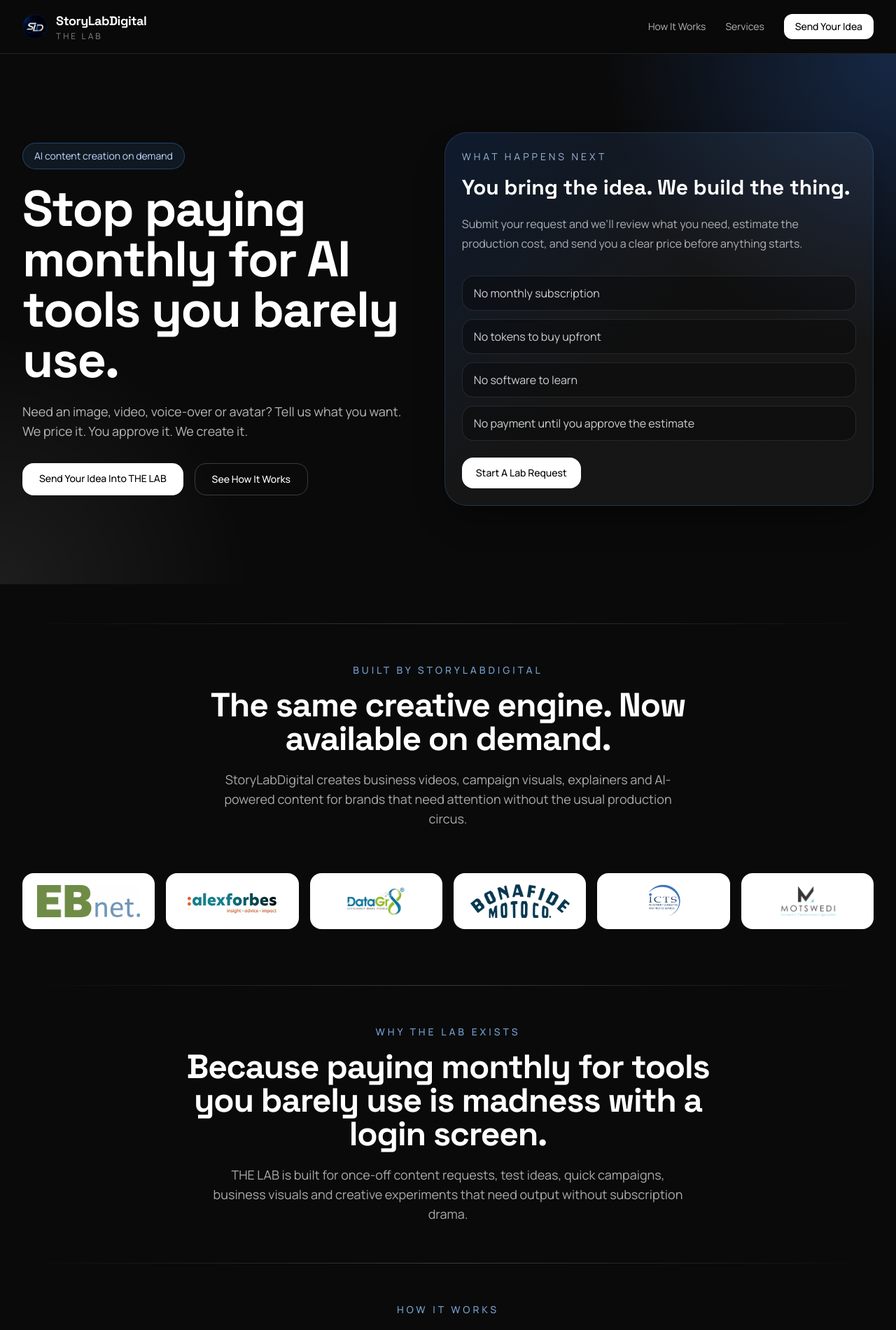
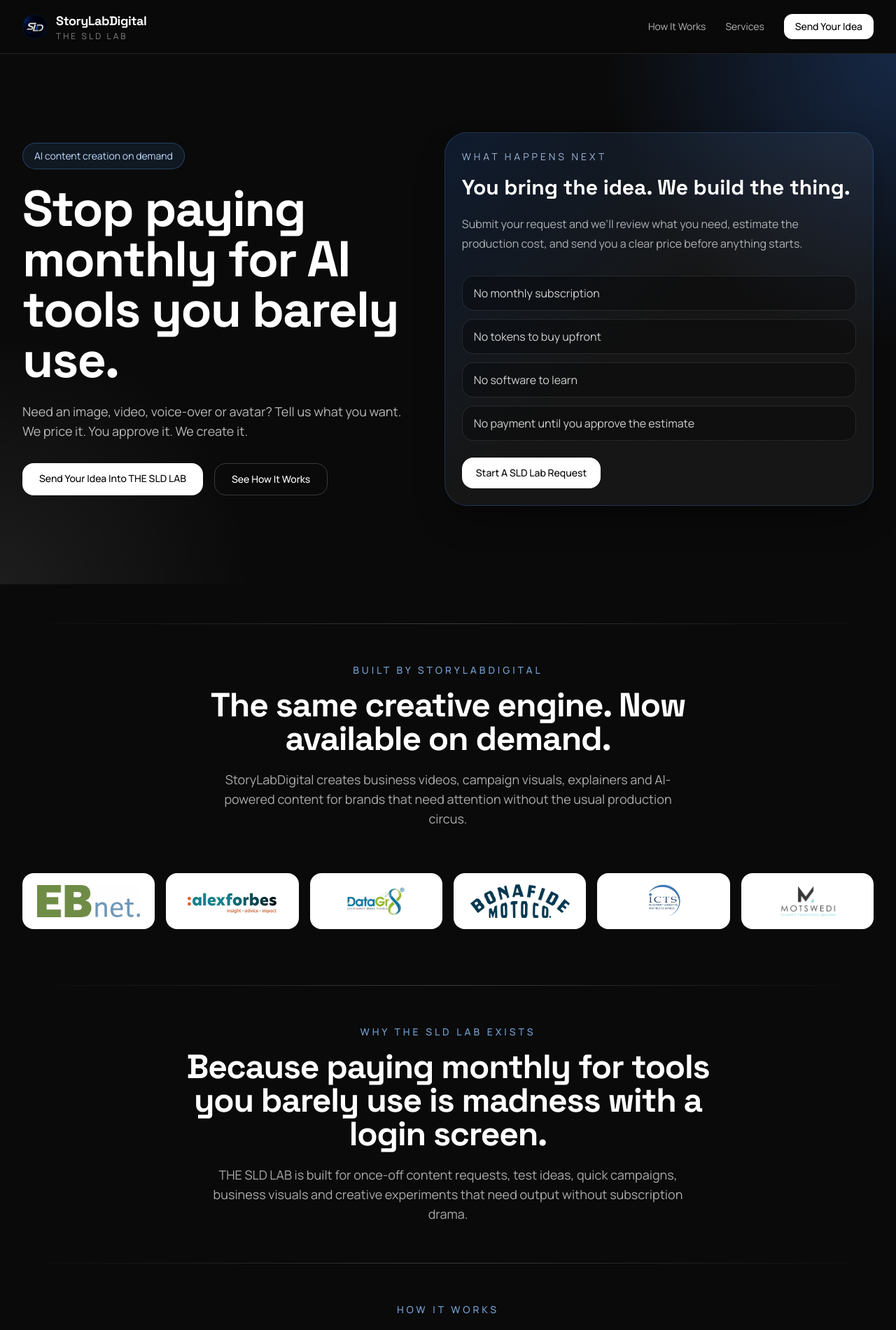
Before and after one commit to StoryLabDigital/storylabdigital-site, a Next.js app: page /the-lab in a window 1280 px wide. Shown: the top 1901 px of the page at 70% size. Built offline with nearby package versions, Linux system fonts and the light colour scheme.

Commit message:
Rebrand THE LAB to SLD THE LAB

```diff
--- a/app/page.tsx
+++ b/app/page.tsx
@@ -311,7 +311,7 @@ export default function StoryLabDigitalSite() {
     href="/the-lab"
     className="rounded-xl border border-cyan-400/50 bg-gradient-to-r from-cyan-500/20 to-blue-500/20 px-6 py-2.5 font-medium text-cyan-200 transition-all duration-300 hover:scale-[1.03] hover:border-cyan-300 hover:shadow-[0_0_20px_rgba(34,211,238,0.35)]"
   >
-    🧪 THE LAB
+    🧪 THE SLD LAB
   </a>
 
   <a href="#contact" className="rounded-xl bg-white px-6 py-2.5 font-medium text-black transition hover:scale-[1.02]">
@@ -344,7 +344,7 @@ export default function StoryLabDigitalSite() {
                   Start a Project
                 </Magnetic>
                 <Magnetic href="/the-lab" className="rounded-2xl border border-blue-400/40 bg-blue-400/10 px-6 py-3 text-sm font-medium text-blue-200 transition hover:bg-blue-400/20">
-                  Enter THE LAB
+                  Enter THE SLD LAB
                 </Magnetic>
               </motion.div>
             </motion.div>
@@ -432,7 +432,7 @@ export default function StoryLabDigitalSite() {
   <div className="rounded-[2rem] border border-cyan-400/20 bg-gradient-to-br from-cyan-500/10 via-blue-500/5 to-white/5 p-10 text-center">
 
     <p className="text-sm font-medium uppercase tracking-[0.35em] text-cyan-300">
-      🧪 THE LAB
+      🧪 THE SLD LAB
     </p>
 
     <h3
@@ -454,7 +454,7 @@ export default function StoryLabDigitalSite() {
     <p className="mx-auto mt-8 max-w-2xl text-base leading-7 text-cyan-100/80">
       Good.
       <br />
-      That's exactly why THE LAB exists.
+      That's exactly why THE SLD LAB exists.
     </p>
 
     <div className="mt-10 flex flex-wrap justify-center gap-3">
@@ -479,7 +479,7 @@ export default function StoryLabDigitalSite() {
       href="/the-lab"
       className="mt-10 inline-flex items-center justify-center rounded-2xl border border-cyan-400/50 bg-gradient-to-r from-cyan-500/20 to-blue-500/20 px-8 py-4 text-base font-medium text-cyan-100 transition-all duration-300 hover:scale-[1.03] hover:shadow-[0_0_25px_rgba(34,211,238,0.35)]"
     >
-      🧪  Enter THE LAB
+      🧪  Enter THE SLD LAB
     </a>
 
   </div>
@@ -677,7 +677,7 @@ export default function StoryLabDigitalSite() {
         href="/the-lab"
         className="inline-flex items-center justify-center rounded-xl border border-cyan-400/40 bg-cyan-500/10 px-6 py-2.5 text-sm font-medium text-cyan-200 transition-all duration-300 hover:bg-cyan-500/20 hover:text-cyan-100 hover:shadow-[0_0_15px_rgba(34,211,238,0.3)]"
       >
-        🧪 Enter THE LAB
+        🧪 Enter THE SLD LAB
       </a>
     </div>
 
--- a/app/the-lab/page.tsx
+++ b/app/the-lab/page.tsx
@@ -42,7 +42,7 @@ const services = [
   { title: "Voice-over", price: "From R150", text: "Narration, explainer reads, character voices and short-form audio." },
   { title: "Avatar Video", price: "From R450", text: "Presenter-style videos, business messages, announcements and explainers." },
   { title: "Social Reel", price: "From R500", text: "Short, sharp content built for LinkedIn, Instagram, WhatsApp or internal sharing." },
-  { title: "Custom Lab Request", price: "Quote-based", text: "Half-baked prompt? Weird idea? Chaotic vision? Send it in. That is why THE LAB exists." },
+  { title: "Custom SLD Lab Request", price: "Quote-based", text: "Half-baked prompt? Weird idea? Chaotic vision? Send it in. That is why THE SLD LAB exists." },
 ];
 
 const steps = [
@@ -55,7 +55,7 @@ const steps = [
 const popularRequests = [
   "Turn my selfie into a cinematic poster",
   "Create a LinkedIn promo video",
-  "Generate product or brand visuals",
+  "Generate product video or brand visuals",
   "Create an AI voice-over for a presentation",
   "Make a talking avatar introduction",
   "Create a short social media reel",
@@ -70,7 +70,7 @@ export default function TheLabPage() {
             <img src={sldLogo} alt="StoryLabDigital" className="h-9 w-9 object-contain" />
             <div>
               <p className={`${headingFont.className} text-lg font-semibold tracking-tight`}>StoryLabDigital</p>
-              <p className="text-xs uppercase tracking-[0.25em] text-white/50">THE LAB</p>
+              <p className="text-xs uppercase tracking-[0.25em] text-white/50">THE SLD LAB</p>
             </div>
           </a>
 
@@ -104,7 +104,7 @@ export default function TheLabPage() {
 
               <motion.div variants={fadeUp} className="mt-8 flex flex-wrap gap-4">
                 <a href="#request" className="rounded-2xl bg-white px-6 py-3 text-sm font-medium text-black transition hover:scale-[1.02]">
-                  Send Your Idea Into THE LAB
+                  Send Your Idea Into THE SLD LAB
                 </a>
                 <a href="#how" className="rounded-2xl border border-white/20 px-6 py-3 text-sm font-medium text-white transition hover:bg-white/5">
                   See How It Works
@@ -145,7 +145,7 @@ export default function TheLabPage() {
   href="#request"
   className="mt-6 inline-flex rounded-2xl bg-white px-5 py-3 text-sm font-medium text-black transition hover:scale-[1.02]"
 >
-  Start A Lab Request
+  Start A SLD Lab Request
 </a>
             </motion.div>
           </div>
@@ -172,9 +172,9 @@ export default function TheLabPage() {
         <Divider />
 
         <SectionIntro
-          eyebrow="Why THE LAB Exists"
+          eyebrow="Why THE SLD LAB Exists"
           title="Because paying monthly for tools you barely use is madness with a login screen."
-          text="THE LAB is built for once-off content requests, test ideas, quick campaigns, business visuals and creative experiments that need output without subscription drama."
+          text="THE SLD LAB is built for once-off content requests, test ideas, quick campaigns, business visuals and creative experiments that need output without subscription drama."
         />
 
         <Divider />
@@ -221,9 +221,9 @@ export default function TheLabPage() {
 
         <section>
           <SectionIntro
-            eyebrow="Popular Lab Requests"
+            eyebrow="Popular SLD Lab Requests"
             title="Not sure what to ask for? Start here."
-            text="People often know they need content, but not what to type. These are the kinds of requests THE LAB is built for."
+            text="People often know they need content, but not what to type. These are the kinds of requests THE SLD LAB is built for."
           />
         </section>
 
@@ -244,7 +244,7 @@ export default function TheLabPage() {
               One revision included. Extra changes are quoted separately.
             </h3>
             <p className="mx-auto mt-4 max-w-2xl text-base leading-7 text-white/65">
-              THE LAB is fast, flexible and experimental — but not a bottomless pit of “just one more change.”
+              THE SLD LAB is fast, flexible and experimental — but not a bottomless pit of “just one more change.”
             </p>
           </div>
         </motion.section>
@@ -254,7 +254,7 @@ export default function TheLabPage() {
         <section id="request" className="pb-12">
           <SectionIntro
             eyebrow="Send Your Idea"
-            title="Put your request into THE LAB."
+            title="Put your request into THE SLD LAB."
             text="Complete the form. We’ll review it and send a creation estimate within 24 business hours."
           />
         </section>
@@ -266,7 +266,7 @@ export default function TheLabPage() {
 
       <footer className="border-t border-white/10 bg-neutral-950">
         <div className="mx-auto flex max-w-7xl flex-col items-center justify-between gap-4 px-6 py-10 text-sm text-white/50 md:flex-row lg:px-8">
-          <p className={`${headingFont.className} text-white/70`}>StoryLabDigital THE LAB</p>
+          <p className={`${headingFont.className} text-white/70`}>StoryLabDigital THE SLD LAB</p>
           <p>Cape Town, South Africa · thelab@storylabdigital.co.za</p>
           <p>© {new Date().getFullYear()} StoryLabDigital. All rights reserved.</p>
         </div>
@@ -363,7 +363,7 @@ function LabRequestForm() {
     return (
       <div className="rounded-[2rem] border border-blue-400/20 bg-gradient-to-br from-blue-500/15 via-white/5 to-white/5 p-10 text-center">
         <h3 className={`${headingFont.className} text-2xl font-semibold text-white`}>
-          Your idea has officially entered THE LAB.
+          Your idea has officially entered THE SLD LAB.
         </h3>
         <p className="mt-3 text-white/65">
           We’ll review your request and send a creation estimate within 24 business hours. If approved, payment happens before production starts.
@@ -379,14 +379,14 @@ function LabRequestForm() {
 }}
     className="rounded-2xl bg-white px-6 py-3 text-sm font-medium text-black transition hover:scale-[1.02]"
   >
-    Back To THE LAB
+    Back To THE SLD LAB
   </button>
 
   <a
     href="https://wa.me/27729857003"
     className="rounded-2xl border border-white/20 px-6 py-3 text-sm font-medium text-white transition hover:bg-white/5"
   >
-    WhatsApp THE LAB
+    WhatsApp THE SLD LAB
   </a>
 </div>
       </div>
```
